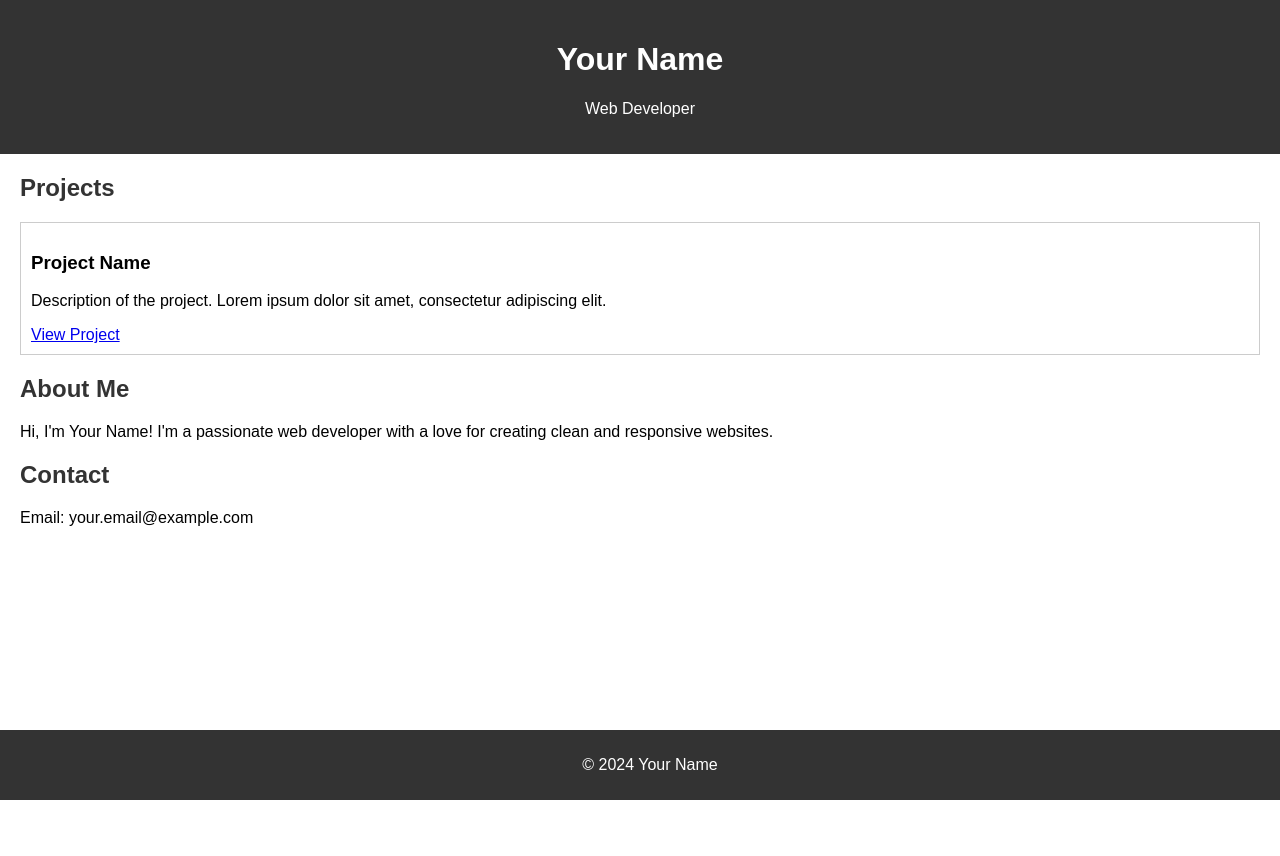
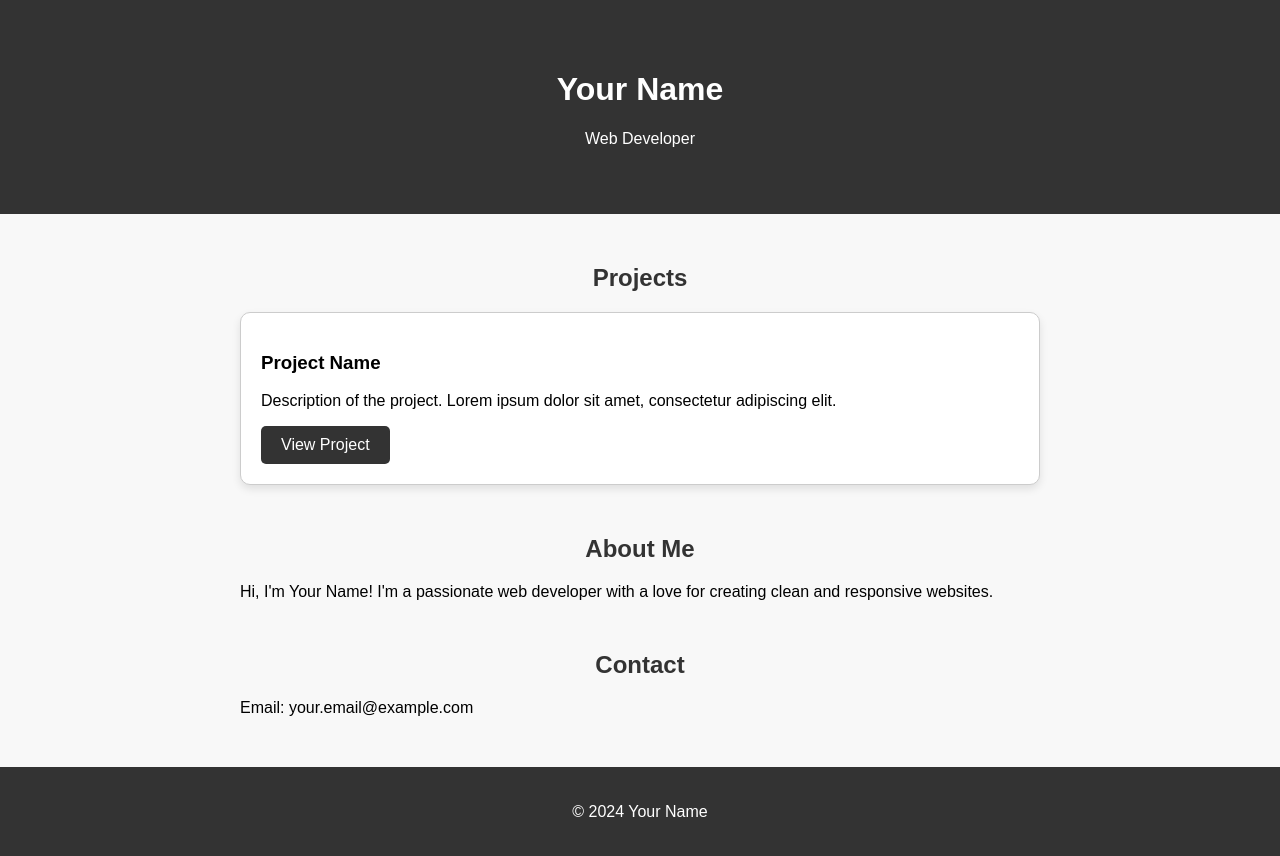
Before and after one commit to ssorv/ssorv.github.io, a plain HTML site: page index.html in a window 1280 px wide. Before the commit the page ends 800 px from the top, so only its background shows below. Drawn offline with Linux system fonts and the light colour scheme.

Commit message:
style.css

```diff
--- a/style.css
+++ b/style.css
@@ -2,35 +2,66 @@ body {
     font-family: 'Arial', sans-serif;
     margin: 0;
     padding: 0;
+    background-color: #f8f8f8;
 }
 
 header {
     background-color: #333;
     color: #fff;
     text-align: center;
-    padding: 20px;
+    padding: 50px 20px;
+}
+
+.header-content {
+    max-width: 800px;
+    margin: 0 auto;
+}
+
+.container {
+    max-width: 800px;
+    margin: 0 auto;
 }
 
 section {
-    margin: 20px;
+    margin: 50px 0;
 }
 
 h2 {
     color: #333;
+    text-align: center;
 }
 
 .project {
     border: 1px solid #ccc;
-    padding: 10px;
-    margin-bottom: 10px;
+    background-color: #fff;
+    padding: 20px;
+    margin-bottom: 20px;
+    border-radius: 10px;
+    box-shadow: 0 4px 8px rgba(0, 0, 0, 0.1);
+}
+
+.btn {
+    display: inline-block;
+    padding: 10px 20px;
+    background-color: #333;
+    color: #fff;
+    text-decoration: none;
+    border-radius: 5px;
 }
 
 footer {
     background-color: #333;
     color: #fff;
     text-align: center;
-    padding: 10px;
-    position: fixed;
-    bottom: 0;
-    width: 100%;
+    padding: 20px 0;
 }
+
+@media screen and (max-width: 600px) {
+    header {
+        padding: 30px 10px;
+    }
+
+    .project {
+        padding: 15px;
+    }
+}
```
